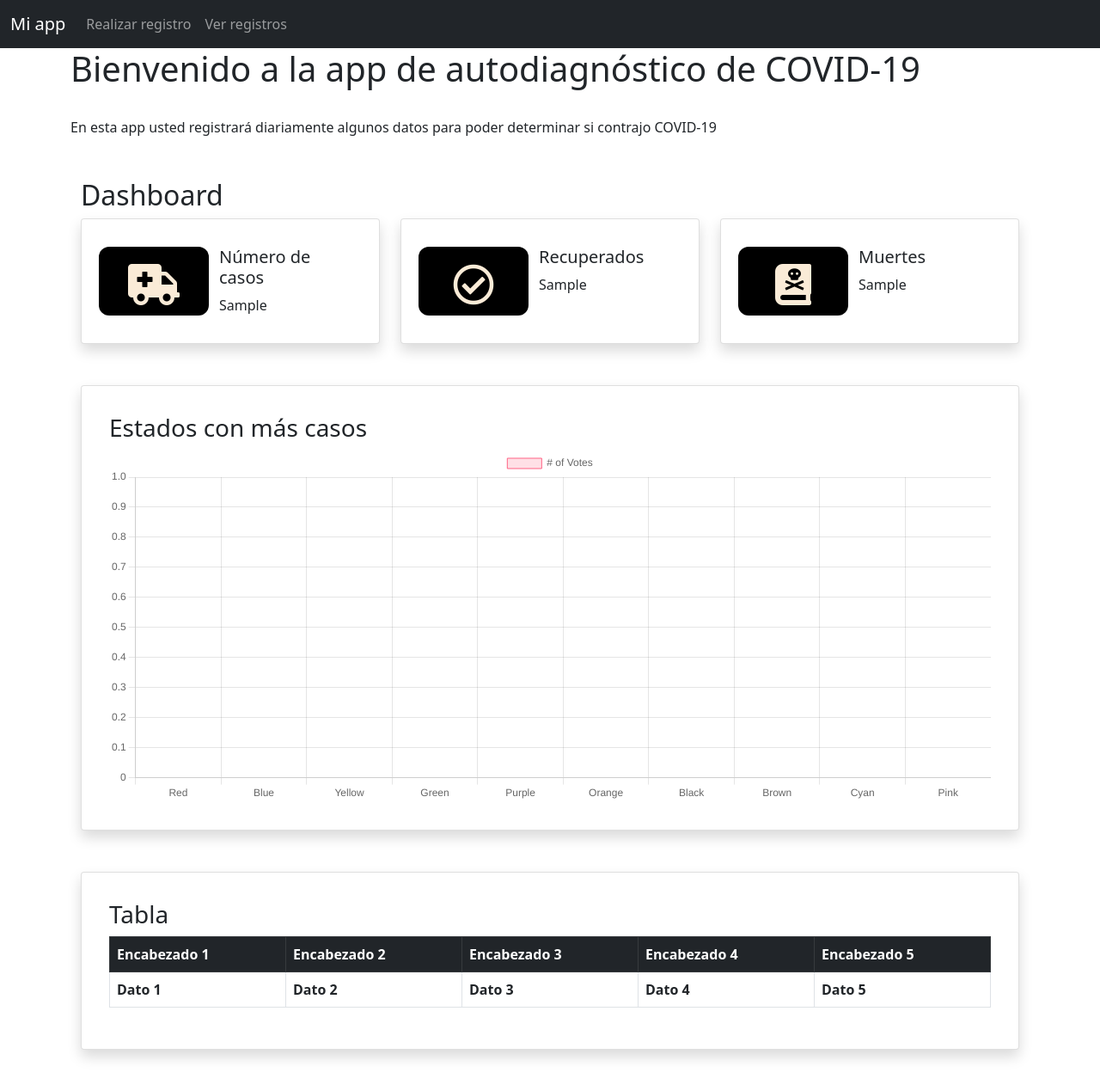
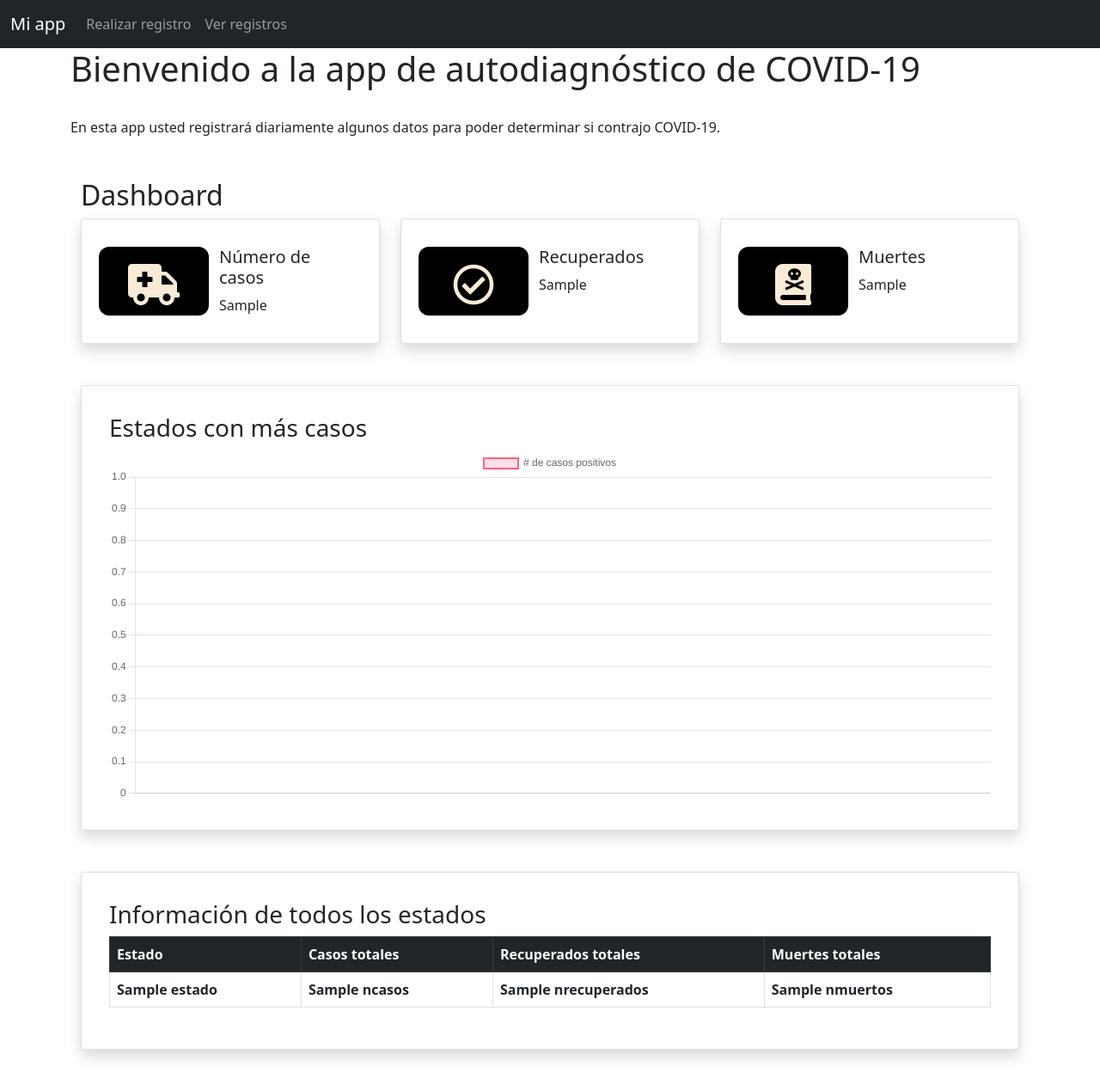
Before and after one commit to UzielMo4-18/Exa2Covid, a Django app: template covid19_auto/registro/templates/index.html in a window 1280 px wide. Shown: the whole page at 86% size. Run offline with Django 3.2, Linux system fonts and the light colour scheme; the template is opened without the code that fills it: most values are stand-ins (such as "Sample title", 1, 10 or a date in 2020); lists and menus that the app fills with data are empty; some libraries are stand-ins or nearby versions.

Commit message:
[UPDATE] Versión final: Dashboard completo y mejora del código

```diff
--- a/covid19_auto/registro/templates/index.html
+++ b/covid19_auto/registro/templates/index.html
@@ -2,7 +2,7 @@
 {% block content %}
 <h1>Bienvenido a la app de autodiagnóstico de COVID-19</h1>
 <br>
-<p>En esta app usted registrará diariamente algunos datos para poder determinar si contrajo COVID-19</p>
+<p>En esta app usted registrará diariamente algunos datos para poder determinar si contrajo COVID-19.</p>
 <div class="container mt-5">
     <h2>Dashboard</h2>
     <div class="row">
@@ -64,22 +64,22 @@
 <div class="container">
     <div class="card shadow p-3 mb-5 bg-body">
         <div class="card-body">
-            <h3>Tabla</h3>
+            <h3>Información de todos los estados</h3>
             <table class="table table-bordered">
                 <tr class="table-dark">
-                    <th>Encabezado 1</th>
-                    <th>Encabezado 2</th>
-                    <th>Encabezado 3</th>
-                    <th>Encabezado 4</th>
-                    <th>Encabezado 5</th>
+                    <th>Estado</th>
+                    <th>Casos totales</th>
+                    <th>Recuperados totales</th>
+                    <th>Muertes totales</th>
                 </tr>
-                <tr>
-                    <th>Dato 1</th>
-                    <th>Dato 2</th>
-                    <th>Dato 3</th>
-                    <th>Dato 4</th>
-                    <th>Dato 5</th>
-                </tr>
+                {% for estado in estados %}
+                    <tr>
+                        <th>{{ estado.nombre }}</th>
+                        <th>{{ estado.ncasos }}</th>
+                        <th>{{ estado.nrecuperados }}</th>
+                        <th>{{ estado.nmuertos }}</th>
+                    </tr>
+                {% endfor %}
             </table>
         </div>
     </div>
@@ -90,10 +90,9 @@
 var myChart = new Chart(ctx, {
     type: 'bar',
     data: {
-        labels: ['Red', 'Blue', 'Yellow', 'Green', 'Purple', 'Orange', 'Black',
-            'Brown', 'Cyan', 'Pink'],
+        labels: {{ nombresE|safe }},
         datasets: [{
-            label: '# of Votes',
+            label: '# de casos positivos',
             data: {{ casosE }},
             backgroundColor: [
                 'rgba(255, 99, 132, 0.2)',
@@ -119,7 +118,8 @@
                 'rgba(0, 255, 255, 1)',
                 'rgba(234, 137, 154, 1)'
             ],
-            borderWidth: 1
+            borderWidth: 2,
+            hoverBorderWidth: 0
         }]
     },
     options: {
```
Also changed, not shown: covid19_auto/registro/views.py (+17 -28 lines).
